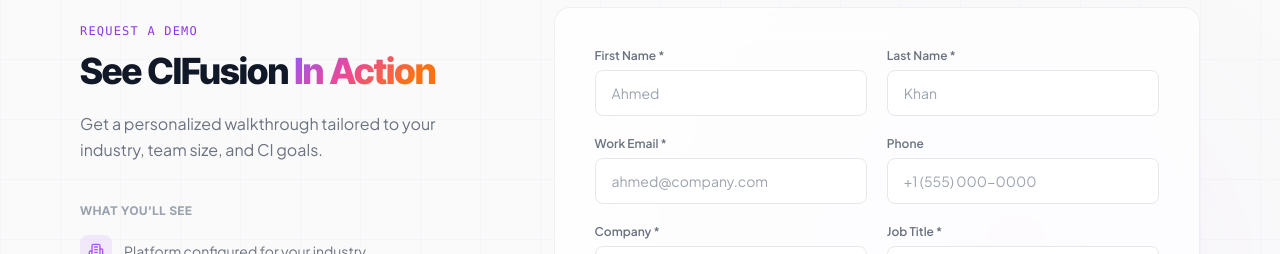
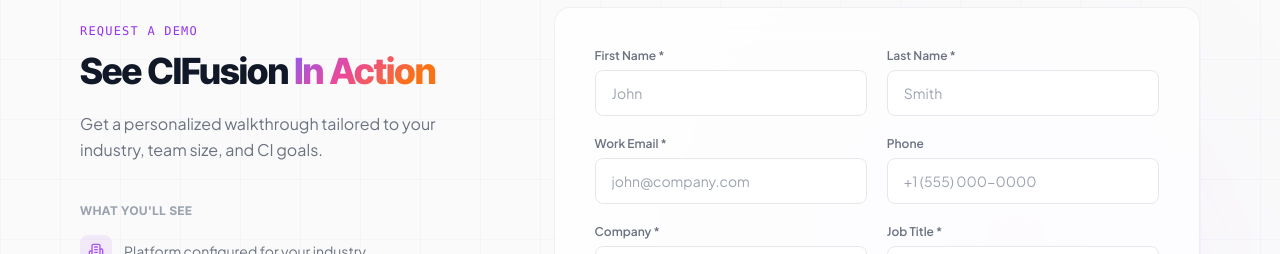
Before and after one commit to ahmedaa0378-dot/CIFUSIONLANDINGPAGENEW, a React (Vite) app: page /demo in a window 1280 px wide. Shown: the part 121-375 px from the top of the page. Built offline with nearby package versions, Linux system fonts and the light colour scheme.

Commit message:
Update placeholder values in Demo form inputs

```diff
--- a/src/pages/Demo.tsx
+++ b/src/pages/Demo.tsx
@@ -238,17 +238,17 @@
               <div className="grid md:grid-cols-2 gap-5 mb-5">
                 <div>
                   <label className="block text-xs font-semibold mb-1.5 text-gray-500 dark:text-gray-400">First Name *</label>
-                  <input required type="text" value={form.firstName} onChange={(e) => setForm({ ...form, firstName: e.target.value })} className={inputClass} placeholder="Ahmed" />
+                  <input required type="text" value={form.firstName} onChange={(e) => setForm({ ...form, firstName: e.target.value })} className={inputClass} placeholder="John" />
                 </div>
                 <div>
                   <label className="block text-xs font-semibold mb-1.5 text-gray-500 dark:text-gray-400">Last Name *</label>
-                  <input required type="text" value={form.lastName} onChange={(e) => setForm({ ...form, lastName: e.target.value })} className={inputClass} placeholder="Khan" />
+                  <input required type="text" value={form.lastName} onChange={(e) => setForm({ ...form, lastName: e.target.value })} className={inputClass} placeholder="Smith" />
                 </div>
               </div>
               <div className="grid md:grid-cols-2 gap-5 mb-5">
                 <div>
                   <label className="block text-xs font-semibold mb-1.5 text-gray-500 dark:text-gray-400">Work Email *</label>
-                  <input required type="email" value={form.email} onChange={(e) => setForm({ ...form, email: e.target.value })} className={inputClass} placeholder="ahmed@company.com" />
+                  <input required type="email" value={form.email} onChange={(e) => setForm({ ...form, email: e.target.value })} className={inputClass} placeholder="john@company.com" />
                 </div>
                 <div>
                   <label className="block text-xs font-semibold mb-1.5 text-gray-500 dark:text-gray-400">Phone</label>
```
